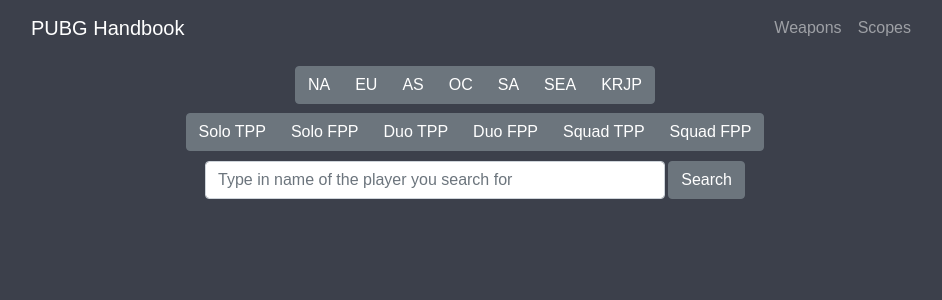
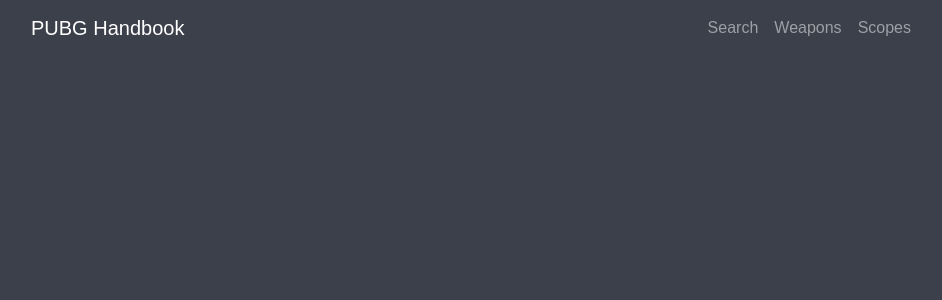
Before and after one commit to falbor45/pubg_handbook, a React (Create React App) app: page / in a window 1280 px wide. Shown: the top 300 px of the page, without its empty margins (165-1107 px from the left). Built offline with nearby package versions, Linux system fonts and the light colour scheme.

Commit message:
Moved SearchPlayer component away from App component

```diff
--- a/src/App.css
+++ b/src/App.css
@@ -1,16 +1,5 @@
 .App {
   text-align: center;
-}
-
-.Search-selection {
-  display: flex;
-  justify-content: space-around;
-  margin-top: 0.6rem;
-}
-
-.Search-selection button {
-  margin-left: 0.2rem;
-  border-radius: 0.25rem;
 }
 
 .App-logo {
--- a/src/App.js
+++ b/src/App.js
@@ -11,10 +11,8 @@
   Nav,
   NavItem,
   NavLink,
-  ButtonGroup,
-  Button,
-  Input
 } from 'reactstrap';
+import SearchPlayer from './SearchPlayer'
 
 export default class App extends React.Component {
   constructor(props) {
@@ -22,43 +20,21 @@
 
     this.toggle = this.toggle.bind(this);
     this.state = {
+      selectedSection: null,
       isOpen: false,
-      isSelectedQueue: [false, false, false, false, false, false],
-      isSelectedServer: [false, false, false, false, false, false, false],
-      selectedQueue: null,
-      selectedServer: null
     };
+  }
+
+  changeSection = section => {
+    this.setState({
+      selectedSection: section
+    })
   }
 
   toggle() {
     this.setState({
       isOpen: !this.state.isOpen
     });
-  }
-
-  setQueue(which, type, selected) {
-    if (type === 'server') {
-      let changedSelection = [false, false, false, false, false, false, false];
-      changedSelection[which] = true;
-      this.setState({
-        isSelectedServer: changedSelection,
-        selectedServer: selected
-      })
-    }
-    if (type === 'queue') {
-      let changedSelection = [false, false, false, false, false, false];
-      changedSelection[which] = true;
-      this.setState({
-        isSelectedQueue: changedSelection,
-        selectedQueue: selected
-      })
-    }
-  }
-
-  searchPlayer = () => {
-    if (this.state.selectedQueue === null || this.state.selectedServer === null) {
-      return null;
-    }
   }
 
   render() {
@@ -73,63 +49,22 @@
                 <Collapse isOpen={this.state.isOpen} navbar>
                 <Nav className="ml-auto" navbar>
                   <NavItem>
-                    <NavLink href="#">Weapons</NavLink>
+                    <NavLink onClick={() => this.changeSection('searchPlayer')}>Search</NavLink>
                   </NavItem>
                   <NavItem>
-                    <NavLink href="#">Scopes</NavLink>
+                    <NavLink onClick={() => this.changeSection('weapons')}>Weapons</NavLink>
+                  </NavItem>
+                  <NavItem>
+                    <NavLink onClick={() => this.changeSection('scopes')}>Scopes</NavLink>
                   </NavItem>
                 </Nav>
                 </Collapse>
               </Navbar>
             </Col>
           </Row>
-          <Row>
-            <Col className="Search-selection" xs="12" sm="12" md="12" lg={{size: 10, offset: 1}}
-                 xl={{size: 10, offset: 1}}>
-              <ButtonGroup>
-                <Button active={this.state.isSelectedServer[0]}
-                        onClick={() => this.setQueue(0, 'server', 'na')}>NA</Button>
-                <Button active={this.state.isSelectedServer[1]}
-                        onClick={() => this.setQueue(1, 'server', 'eu')}>EU</Button>
-                <Button active={this.state.isSelectedServer[2]}
-                        onClick={() => this.setQueue(2, 'server', 'as')}>AS</Button>
-                <Button active={this.state.isSelectedServer[3]}
-                        onClick={() => this.setQueue(3, 'server', 'oc')}>OC</Button>
-                <Button active={this.state.isSelectedServer[4]}
-                        onClick={() => this.setQueue(4, 'server', 'sa')}>SA</Button>
-                <Button active={this.state.isSelectedServer[5]}
-                        onClick={() => this.setQueue(5, 'server', 'sea')}>SEA</Button>
-                <Button active={this.state.isSelectedServer[6]}
-                        onClick={() => this.setQueue(6, 'server', 'krjp')}>KRJP</Button>
-              </ButtonGroup>
-            </Col>
-          </Row>
-          <Row>
-            <Col className="Search-selection" xs="12" sm="12" md="12" lg={{size: 10, offset: 1}}
-                 xl={{size: 10, offset: 1}}>
-              <ButtonGroup>
-                <Button active={this.state.isSelectedQueue[0]} onClick={() => this.setQueue(0, 'queue', 'solo')}>Solo
-                  TPP</Button>
-                <Button active={this.state.isSelectedQueue[1]} onClick={() => this.setQueue(1, 'queue', 'solo-fpp')}>Solo
-                  FPP</Button>
-                <Button active={this.state.isSelectedQueue[2]} onClick={() => this.setQueue(2, 'queue', 'duo')}>Duo
-                  TPP</Button>
-                <Button active={this.state.isSelectedQueue[3]} onClick={() => this.setQueue(3, 'queue', 'duo-fpp')}>Duo
-                  FPP</Button>
-                <Button active={this.state.isSelectedQueue[4]} onClick={() => this.setQueue(4, 'queue', 'squad')}>Squad
-                  TPP</Button>
-                <Button active={this.state.isSelectedQueue[5]} onClick={() => this.setQueue(5, 'queue', 'squad-fpp')}>Squad
-                  FPP</Button>
-              </ButtonGroup>
-            </Col>
-          </Row>
-          <Row>
-            <Col className="Search-selection" xs="12" sm="12" md="12" lg={{size: 10, offset: 1}}
-                 xl={{size: 6, offset: 3}}>
-              <Input placeholder="Type in name of the player you search for "/>
-              <Button onClick={this.searchPlayer}>Search</Button>
-            </Col>
-          </Row>
+          {
+            this.state.selectedSection === 'searchPlayer' ? <SearchPlayer/> : null
+          }
         </Container>
       </div>
     );
--- /dev/null
+++ b/src/SearchPlayer.css
@@ -0,0 +1,5 @@
+.Search-selection {
+    display: flex;
+    justify-content: space-around;
+    margin-top: 0.6rem;
+}
--- /dev/null
+++ b/src/SearchPlayer.js
@@ -0,0 +1,107 @@
+import React from 'react'
+import './SearchPlayer.css'
+import {
+  Row,
+  Col,
+  ButtonGroup,
+  Button,
+  Input
+} from 'reactstrap';
+
+export default class SearchPlayer extends React.Component {
+  constructor(props) {
+    super(props);
+
+    this.state = {
+      isSelectedQueue: [false, false, false, false, false, false],
+      isSelectedServer: [false, false, false, false, false, false, false],
+      selectedQueue: null,
+      selectedServer: null,
+      inputValue: ""
+    }
+  }
+  setQueue(which, type, selected) {
+    if (type === 'server') {
+      let changedSelection = [false, false, false, false, false, false, false];
+      changedSelection[which] = true;
+      this.setState({
+        isSelectedServer: changedSelection,
+        selectedServer: selected
+      })
+    }
+    if (type === 'queue') {
+      let changedSelection = [false, false, false, false, false, false];
+      changedSelection[which] = true;
+      this.setState({
+        isSelectedQueue: changedSelection,
+        selectedQueue: selected
+      })
+    }
+  }
+
+  handleInput = (e) => {
+    this.setState({
+      inputValue: e.target.value
+    })
+  }
+
+  searchPlayer = () => {
+    if (this.state.selectedQueue === null || this.state.selectedServer === null || this.state.inputValue === '') {
+      return null;
+    }
+  }
+
+  render() {
+    return (
+      <div>
+        <Row>
+          <Col className="Search-selection" xs="12" sm="12" md="12" lg={{size: 10, offset: 1}}
+               xl={{size: 10, offset: 1}}>
+            <ButtonGroup>
+              <Button active={this.state.isSelectedServer[0]}
+                      onClick={() => this.setQueue(0, 'server', 'na')}>NA</Button>
+              <Button active={this.state.isSelectedServer[1]}
+                      onClick={() => this.setQueue(1, 'server', 'eu')}>EU</Button>
+              <Button active={this.state.isSelectedServer[2]}
+                      onClick={() => this.setQueue(2, 'server', 'as')}>AS</Button>
+              <Button active={this.state.isSelectedServer[3]}
+                      onClick={() => this.setQueue(3, 'server', 'oc')}>OC</Button>
+              <Button active={this.state.isSelectedServer[4]}
+                      onClick={() => this.setQueue(4, 'server', 'sa')}>SA</Button>
+              <Button active={this.state.isSelectedServer[5]}
+                      onClick={() => this.setQueue(5, 'server', 'sea')}>SEA</Button>
+              <Button active={this.state.isSelectedServer[6]}
+                      onClick={() => this.setQueue(6, 'server', 'krjp')}>KRJP</Button>
+            </ButtonGroup>
+          </Col>
+        </Row>
+        <Row>
+          <Col className="Search-selection" xs="12" sm="12" md="12" lg={{size: 10, offset: 1}}
+               xl={{size: 10, offset: 1}}>
+            <ButtonGroup>
+              <Button active={this.state.isSelectedQueue[0]} onClick={() => this.setQueue(0, 'queue', 'solo')}>Solo
+                TPP</Button>
+              <Button active={this.state.isSelectedQueue[1]} onClick={() => this.setQueue(1, 'queue', 'solo-fpp')}>Solo
+                FPP</Button>
+              <Button active={this.state.isSelectedQueue[2]} onClick={() => this.setQueue(2, 'queue', 'duo')}>Duo
+                TPP</Button>
+              <Button active={this.state.isSelectedQueue[3]} onClick={() => this.setQueue(3, 'queue', 'duo-fpp')}>Duo
+                FPP</Button>
+              <Button active={this.state.isSelectedQueue[4]} onClick={() => this.setQueue(4, 'queue', 'squad')}>Squad
+                TPP</Button>
+              <Button active={this.state.isSelectedQueue[5]} onClick={() => this.setQueue(5, 'queue', 'squad-fpp')}>Squad
+                FPP</Button>
+            </ButtonGroup>
+          </Col>
+        </Row>
+        <Row>
+          <Col className="Search-selection" xs="12" sm="12" md="12" lg={{size: 10, offset: 1}}
+               xl={{size: 6, offset: 3}}>
+            <Input onChange={this.handleInput} placeholder="Type in name of the player you search for "/>
+            <Button onClick={this.searchPlayer}>Search</Button>
+          </Col>
+        </Row>
+      </div>
+    )
+  }
+}
```
